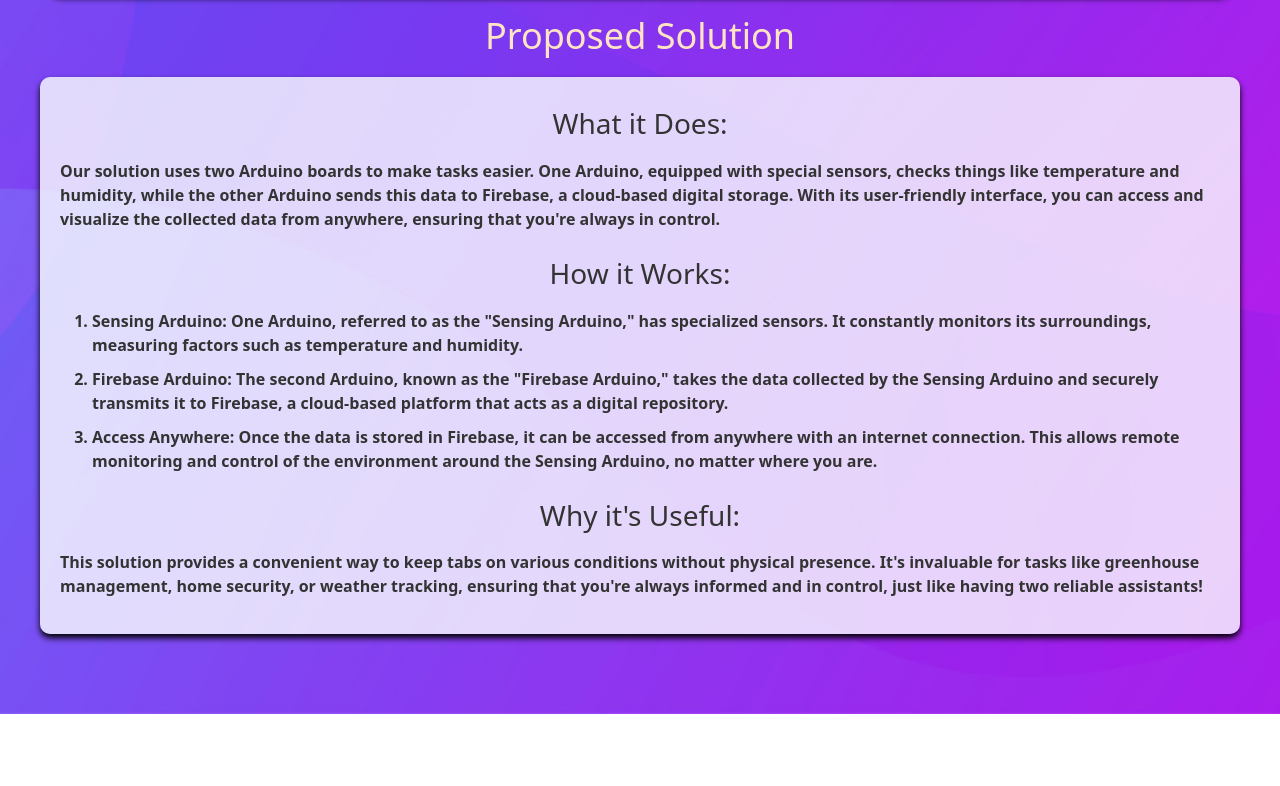
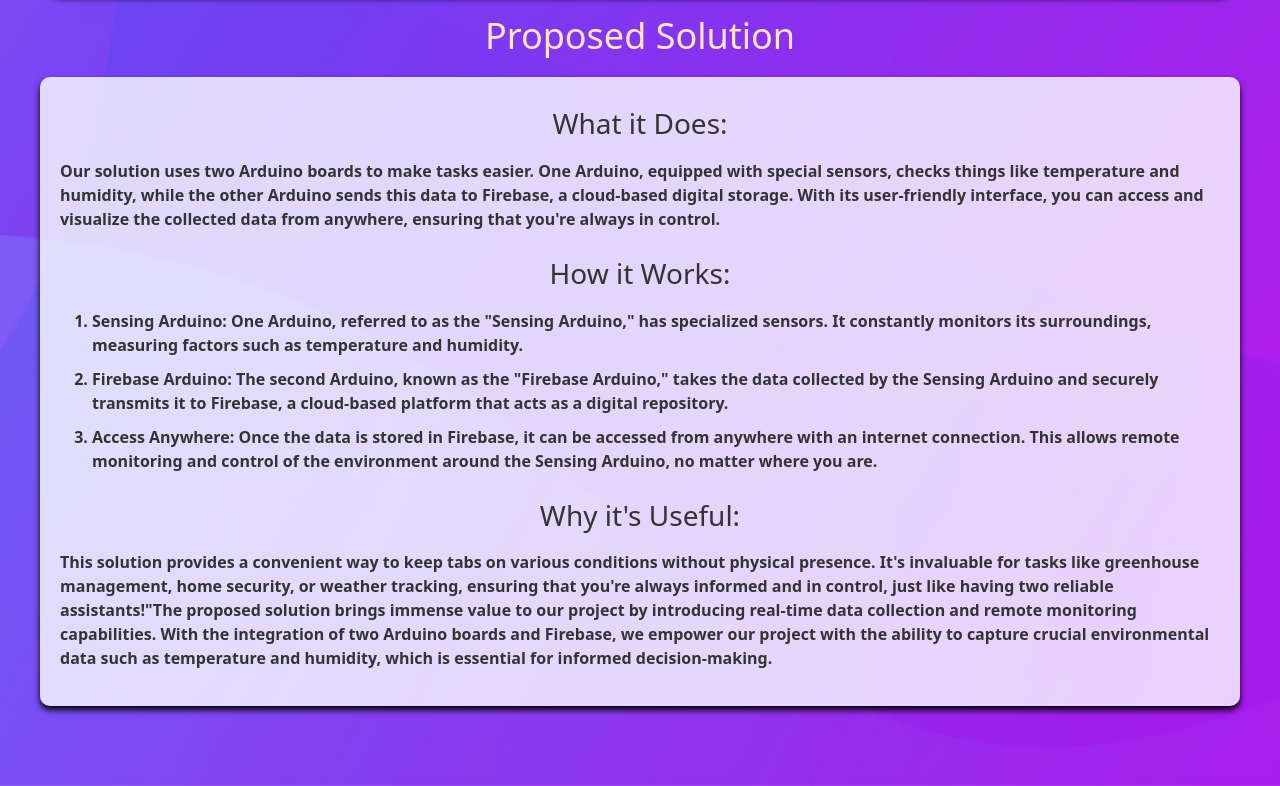
Before and after one commit to DON2604/wire-eye, a React (Create React App) app: page /Home in a window 1280 px wide. Shown: the part 809-1595 px from the top of the page. Before the commit the page ends 1523 px from the top, so only its background shows below. Built offline with nearby package versions, Linux system fonts and the light colour scheme; no server answers; the database is empty.

Commit message:
home-update

```diff
--- a/src/Components/Home.js
+++ b/src/Components/Home.js
@@ -83,7 +83,11 @@
             conditions without physical presence. It's invaluable for tasks like
             greenhouse management, home security, or weather tracking, ensuring
             that you're always informed and in control, just like having two
-            reliable assistants!
+            reliable assistants!"The proposed solution brings immense value to our project by
+            introducing real-time data collection and remote monitoring capabilities.
+            With the integration of two Arduino boards and Firebase, we empower our project with the ability to capture
+            crucial environmental data such as temperature and humidity, which is essential for informed decision-making.
+
           </p>
         </div>
       </div>
--- a/src/Styles/home.css
+++ b/src/Styles/home.css
@@ -77,13 +77,13 @@
   }
   .tosi p{
     color: #333;
-    font-weight: bold;
+    font-weight: bolder;
     margin-top: 10px;
   }
 
   .tosi li{
     color: #333;
-    font-weight: bold;
+    font-weight: bolder;
     margin-top: 10px;
   }
 
```
